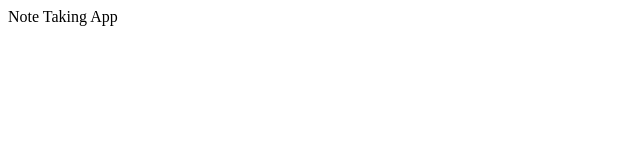
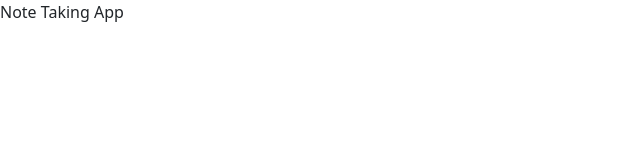
Before and after one commit to andrerousselet/note-taking-app, a React (Vite) app: page / in a window 1280 px wide. Shown: the top 160 px of the page, without its empty margins (0-640 px from the left). Built offline with nearby package versions, Linux system fonts and the light colour scheme.

Commit message:
build(libs): install react router and bootstrap

```diff
--- a/package.json
+++ b/package.json
@@ -9,8 +9,11 @@
     "preview": "vite preview"
   },
   "dependencies": {
+    "bootstrap": "^5.2.3",
     "react": "^18.2.0",
-    "react-dom": "^18.2.0"
+    "react-bootstrap": "^2.7.2",
+    "react-dom": "^18.2.0",
+    "react-router-dom": "^6.8.1"
   },
   "devDependencies": {
     "@types/react": "^18.0.27",
--- a/src/App.tsx
+++ b/src/App.tsx
@@ -1,3 +1,5 @@
+import "bootstrap/dist/css/bootstrap.min.css"
+
 function App() {
   return (
     <div>Note Taking App</div>
--- a/src/main.tsx
+++ b/src/main.tsx
@@ -1,9 +1,12 @@
 import React from 'react'
 import ReactDOM from 'react-dom/client'
+import { BrowserRouter } from 'react-router-dom'
 import App from './App'
 
 ReactDOM.createRoot(document.getElementById('root') as HTMLElement).render(
   <React.StrictMode>
-    <App />
+    <BrowserRouter>
+      <App />
+    </BrowserRouter>
   </React.StrictMode>,
 )
```
Also changed, not shown: 1 other file (tests, documents, lock files or other folders).
